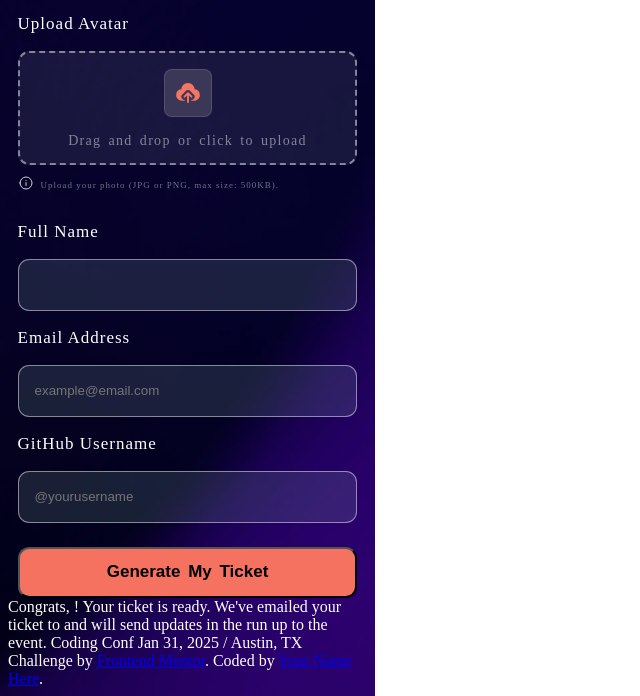
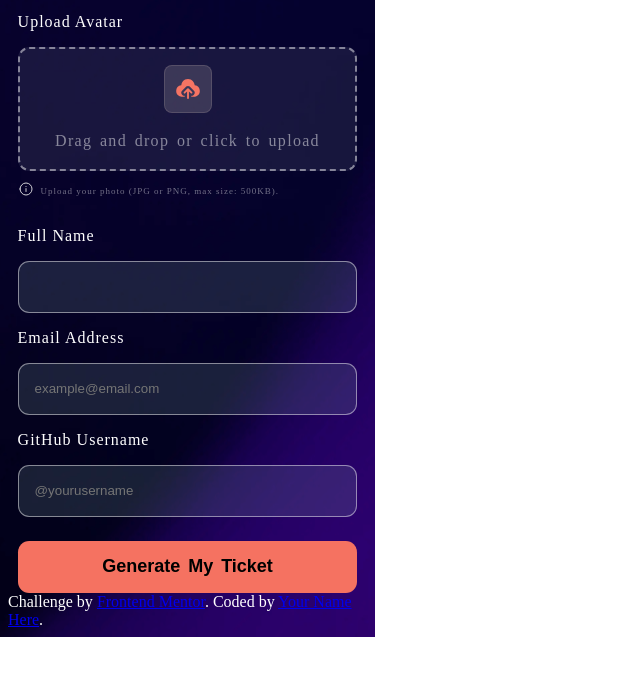
Before and after one commit to Arm4nd7/conference-ticket-generator, a plain HTML site: page index.html in a window 1280 px wide. Shown: the part 214-910 px from the top of the page, without its empty margins (0-640 px from the left). After the commit the page ends 851 px from the top, so only its background shows below. Drawn offline with Linux system fonts and the light colour scheme.

Commit message:
agregando segundo pagina y agregando fondos

```diff
--- a/index.html
+++ b/index.html
@@ -71,18 +71,6 @@
   </main>
 
   <!-- Form ends -->
-
-  <!-- Generated tickets starts -->
-
-  Congrats, <!-- Full Name -->! Your ticket is ready.
-
-  We've emailed your ticket to <!-- Email Address --> and will send updates in the run up to the event.
-
-  Coding Conf
-  Jan 31, 2025 / Austin, TX
-
-  <!-- Generated tickets ends -->
-
   <footer class="attribution">
     Challenge by <a href="https://www.frontendmentor.io?ref=challenge">Frontend Mentor</a>.
     Coded by <a href="#">Your Name Here</a>.
--- a/styles.css
+++ b/styles.css
@@ -1,6 +1,7 @@
 html{
     max-width: 375px;
 }
+
 body{
     color: white;
     background-image:url("/conference-ticket-generator/assets/images/background-mobile.png");
@@ -8,9 +9,11 @@ body{
     background-repeat: no-repeat;
     background-size: cover;
 }
+
 label{
     font-size:  20px;
 }
+
 .container{
     display: flex;
     justify-content: center;
@@ -18,9 +21,11 @@ label{
     flex-direction: column;
     margin: 0 14px;
 }
+
 .logo-inicio > img{
     width: 155px;
 }
+
 .forms .container {
     margin: 0;
 }
@@ -30,30 +35,41 @@ label{
 }
 
 .container-upload{
-    display: flex;
-    flex-direction: column;
-    align-items: center;
+    display: grid;
+    grid-template-columns: 1fr;
+    grid-template-rows: 80px 40px;
     border-radius: 0.7rem;
     border: 2px dashed rgba(255, 255, 255, 0.473) ;
     background-color: hsla(245, 19%, 35%, 0.292);
 }
+
 .container-upload > p{
+    display: grid;
     margin-top: 0;
-    font-size: 14px;
+    align-items: center;
+    justify-content: center;
+    font-size: 16px;
     word-spacing: 2.4px;
     letter-spacing: 1.3px;
-    color: rgba(255, 255, 255, 0.47);
+    color: rgba(255, 255, 255, 0.485);
 }
+
+.img-upload{
+    display: grid;
+    justify-content: center;
+    align-items: center;
+}
+
+.container-upload > input{
+    display: none;
+}
+
 .img-upload > img{
-    display: grid;
     margin: 1rem 2rem;
     padding: 0.5rem;
     background-color: rgba(243, 230, 215, 0.16);
     border-radius: 0.5rem;
     border: 0.3px solid rgba(183, 163, 163, 0.218);
-}
-.container-upload > input{
-    display: none;
 }
 
 .container-error{
@@ -66,9 +82,10 @@ label{
 }
 
 p{
-    font-size: 17px;
+    font-size: 16px;
     letter-spacing: 1px;
 }
+
 .control-error{
     margin: 0;
     display: inline-block;
@@ -79,11 +96,13 @@ p{
 img{
     margin: 20px 0;
 }
+
 h1{
     font-size: x-large;
     text-align: center;
     word-spacing: 10px;
 }
+
 h2{
     margin-top: 0;
     font-size: medium;
@@ -113,11 +132,21 @@ h2{
 button{
     display: grid;
     margin-top: 24px;
-    grid-template-rows: 45px;
+    grid-template-rows: 50px;
     align-items: center;
+    border-radius: 0.7rem;
+    font-size: 18px;
+    word-spacing: 3px;
+    color: black;
     background-color: hsl(7, 88%, 67%);
-    border-radius: 0.7rem;
-    color: black;
-    font-size: 17px;
-    word-spacing: 3px;
+    border: 0 solid rgba(255, 255, 255, 0);
 }
+
+.container-info-ticket > img{
+    width: 310px;
+}
+
+.container-ticket{
+    display: grid;
+    grid-template-rows: 0px;
+}
```
Also changed, not shown: index-ticket.html (added, +42 -0 lines).
